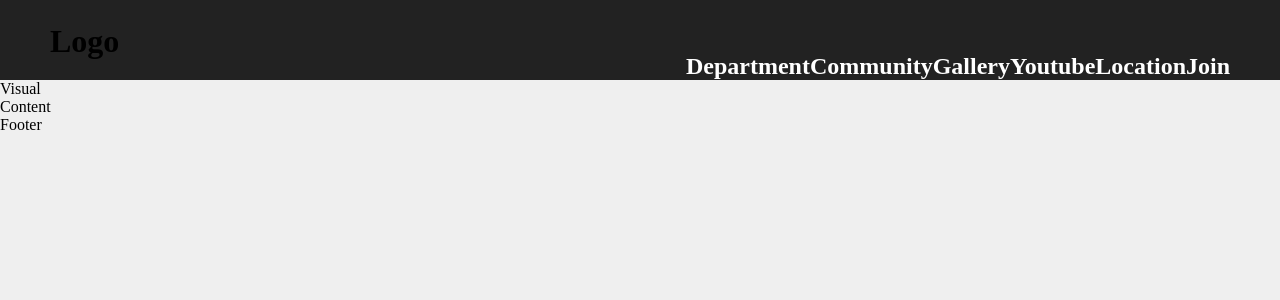
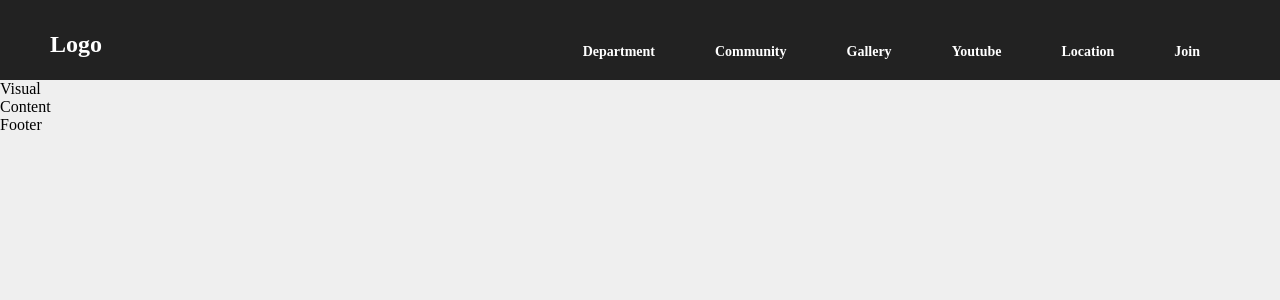
Before and after one commit to gaeguriBanchan/profile, a React (Create React App) app: page / in a window 1280 px wide. Shown: the top 300 px of the page. Built offline with nearby package versions, Linux system fonts and the light colour scheme.

Commit message:
header.scss 수정 / NavLink 적용

```diff
--- a/src/components/common/Header.js
+++ b/src/components/common/Header.js
@@ -1,4 +1,10 @@
-import { Link } from 'react-router-dom';
+import { Link, NavLink } from 'react-router-dom';
+/*
+  NavLink
+  : 객체를 이용해서 포커스 스타일 적용
+  : activeStyle='CSS객체' 이라는 props에 적용
+  : to='URI'props 는 필수
+*/
 /*
   a 태그 href를 이용하면 페이지갱신(MPA)
   Link 컴포넌트를 이용하면 컴포넌트 갱신(SPA)
@@ -7,6 +13,7 @@ import { Link } from 'react-router-dom';
  */
 
 const Header = () => {
+  const active = { color: 'hotpink' };
   return (
     <header>
       {/* 레이아웃 div */}
@@ -16,22 +23,34 @@ const Header = () => {
         </h1>
         <ul id='gnb'>
           <li>
-            <Link to='/department'>Department</Link>
+            <NavLink activeStyle={active} to='/department'>
+              Department
+            </NavLink>
           </li>
           <li>
-            <Link to='/community'>Community</Link>
+            <NavLink activeStyle={active} to='/community'>
+              Community
+            </NavLink>
           </li>
           <li>
-            <Link to='/gallery'>Gallery</Link>
+            <NavLink activeStyle={active} to='/gallery'>
+              Gallery
+            </NavLink>
           </li>
           <li>
-            <Link to='/youtube'>Youtube</Link>
+            <NavLink activeStyle={active} to='/youtube'>
+              Youtube
+            </NavLink>
           </li>
           <li>
-            <Link to='/location'>Location</Link>
+            <NavLink activeStyle={active} to='/location'>
+              Location
+            </NavLink>
           </li>
           <li>
-            <Link to='/join'>Join</Link>
+            <NavLink activeStyle={active} to='/join'>
+              Join
+            </NavLink>
           </li>
         </ul>
       </div>
--- a/src/scss/common/_header.scss
+++ b/src/scss/common/_header.scss
@@ -10,6 +10,11 @@ header {
       position: absolute;
       bottom: 20px;
       left: 0;
+      a {
+        font-weight: 700;
+        color: #fff;
+        font-size: 24px;
+      }
     }
     #gnb {
       position: absolute;
@@ -18,9 +23,11 @@ header {
       li {
         float: left;
         a {
-          font-weight: 700;
+          display: block;
+          padding: 20px 30px;
+          font-weight: 600;
+          font-size: 14px;
           color: #fff;
-          font-size: 24px;
         }
       }
     }
```
